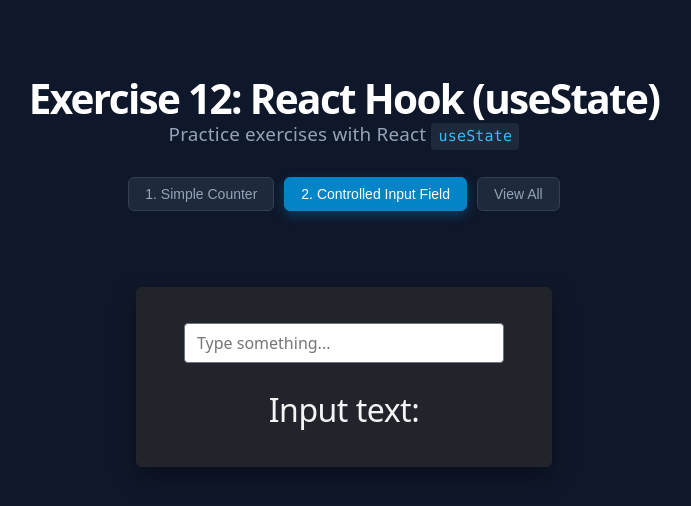
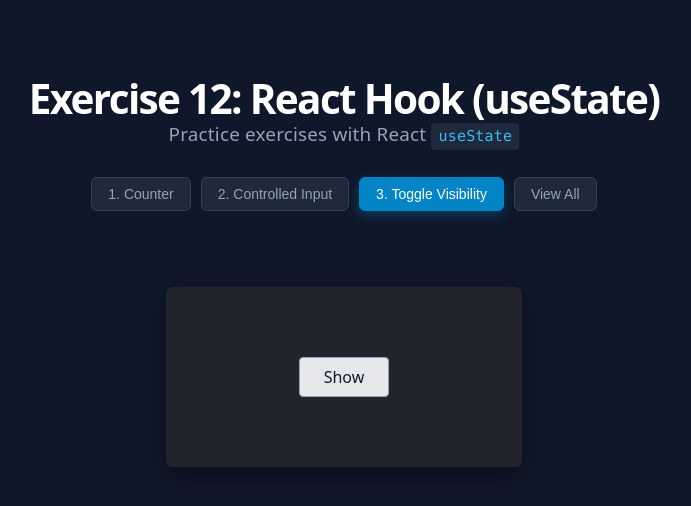
Before and after one commit to tranvinh2k005-sys/TranVinh-DE190135, a React (Vite) app in the folder SL7/usestate-exercises/: page / in a window 1280 px wide. Shown: the top 506 px of the page, without its empty margins (296-987 px from the left). Built offline with nearby package versions, Linux system fonts and the light colour scheme.

Commit message:
feat(toggle): add exercise 3 visibility toggle

```diff
--- a/SL7/usestate-exercises/src/App.jsx
+++ b/SL7/usestate-exercises/src/App.jsx
@@ -1,10 +1,11 @@
 import { useState } from 'react';
-import Counter from './components/Counter';
-import ControlledInput from './components/ControlledInput';
+import Counter from './components/1_Counter';
+import ControlledInput from './components/2_ControlledInput';
+import ToggleVisibility from './components/3_ToggleVisibility';
 import './App.css';
 
 function App() {
-  const [activeTab, setActiveTab] = useState('exercise2');
+  const [activeTab, setActiveTab] = useState('exercise3');
 
   return (
     <div className="app-container">
@@ -20,14 +21,21 @@ function App() {
             className={`tab-btn ${activeTab === 'exercise1' ? 'active' : ''}`}
             onClick={() => setActiveTab('exercise1')}
           >
-            1. Simple Counter
+            1. Counter
           </button>
           <button
             type="button"
             className={`tab-btn ${activeTab === 'exercise2' ? 'active' : ''}`}
             onClick={() => setActiveTab('exercise2')}
           >
-            2. Controlled Input Field
+            2. Controlled Input
+          </button>
+          <button
+            type="button"
+            className={`tab-btn ${activeTab === 'exercise3' ? 'active' : ''}`}
+            onClick={() => setActiveTab('exercise3')}
+          >
+            3. Toggle Visibility
           </button>
           <button
             type="button"
@@ -42,15 +50,22 @@ function App() {
       <main className="app-main">
         {(activeTab === 'exercise1' || activeTab === 'all') && (
           <section className="exercise-section">
-            {activeTab === 'all' && <h3 className="section-title">Exercise 1: Simple Counter</h3>}
+            {activeTab === 'all' && <h3 className="section-title">1. Counter</h3>}
             <Counter />
           </section>
         )}
 
         {(activeTab === 'exercise2' || activeTab === 'all') && (
           <section className="exercise-section">
-            {activeTab === 'all' && <h3 className="section-title">Exercise 2: Controlled Input Field</h3>}
+            {activeTab === 'all' && <h3 className="section-title">2. Controlled Input</h3>}
             <ControlledInput />
+          </section>
+        )}
+
+        {(activeTab === 'exercise3' || activeTab === 'all') && (
+          <section className="exercise-section">
+            {activeTab === 'all' && <h3 className="section-title">3. Toggle Visibility</h3>}
+            <ToggleVisibility />
           </section>
         )}
       </main>
--- a/SL7/usestate-exercises/src/components/Counter.jsx
+++ b/SL7/usestate-exercises/src/components/1_Counter.jsx
@@ -1,5 +1,5 @@
 import { useState } from 'react';
-import './Counter.css';
+import './1_Counter.css';
 
 function Counter() {
   const [count, setCount] = useState(0);
--- a/SL7/usestate-exercises/src/components/ControlledInput.jsx
+++ b/SL7/usestate-exercises/src/components/2_ControlledInput.jsx
@@ -1,5 +1,5 @@
 import { useState } from 'react';
-import './ControlledInput.css';
+import './2_ControlledInput.css';
 
 function ControlledInput() {
   const [text, setText] = useState('');
--- /dev/null
+++ b/SL7/usestate-exercises/src/components/3_ToggleVisibility.css
@@ -0,0 +1,76 @@
+.toggle-wrapper {
+  display: flex;
+  justify-content: center;
+  align-items: center;
+  padding: 40px 20px;
+}
+
+.toggle-card {
+  background-color: #21252b;
+  border-radius: 6px;
+  box-shadow: 0 10px 25px rgba(0, 0, 0, 0.35);
+  padding: 30px 48px;
+  display: flex;
+  flex-direction: column;
+  align-items: center;
+  justify-content: center;
+  gap: 24px;
+  min-width: 260px;
+  min-height: 120px;
+  transition: all 0.25s ease-in-out;
+}
+
+.toggle-card.has-content {
+  padding: 36px 48px;
+  min-height: 160px;
+}
+
+.toggle-card:hover {
+  box-shadow: 0 14px 30px rgba(0, 0, 0, 0.45);
+}
+
+.toggle-btn {
+  font-family: inherit;
+  font-size: 16px;
+  font-weight: 500;
+  padding: 8px 24px;
+  border-radius: 4px;
+  border: 1px solid #94a3b8;
+  background-color: #e5e7eb;
+  color: #111827;
+  cursor: pointer;
+  outline: none;
+  transition: all 0.15s ease-in-out;
+}
+
+.toggle-btn:hover {
+  background-color: #ffffff;
+  border-color: #64748b;
+  transform: translateY(-1px);
+}
+
+.toggle-btn:active {
+  transform: translateY(1px);
+  background-color: #d1d5db;
+}
+
+.toggle-display {
+  font-family: system-ui, -apple-system, BlinkMacSystemFont, 'Segoe UI', Roboto, sans-serif;
+  font-size: 34px;
+  font-weight: 500;
+  color: #f3f4f6;
+  margin: 0;
+  letter-spacing: -0.5px;
+  animation: fadeIn 0.2s ease-in-out;
+}
+
+@keyframes fadeIn {
+  from {
+    opacity: 0;
+    transform: translateY(-6px);
+  }
+  to {
+    opacity: 1;
+    transform: translateY(0);
+  }
+}
--- /dev/null
+++ b/SL7/usestate-exercises/src/components/3_ToggleVisibility.jsx
@@ -0,0 +1,32 @@
+import { useState } from 'react';
+import './3_ToggleVisibility.css';
+
+function ToggleVisibility() {
+  const [isVisible, setIsVisible] = useState(false);
+
+  const handleToggle = () => {
+    setIsVisible((prev) => !prev);
+  };
+
+  return (
+    <div className="toggle-wrapper">
+      <div className={`toggle-card ${isVisible ? 'has-content' : ''}`}>
+        <button
+          type="button"
+          className="toggle-btn"
+          onClick={handleToggle}
+        >
+          {isVisible ? 'Hide' : 'Show'}
+        </button>
+
+        {isVisible && (
+          <h2 className="toggle-display">
+            Toggle me!
+          </h2>
+        )}
+      </div>
+    </div>
+  );
+}
+
+export default ToggleVisibility;
```
Also changed, not shown: SL7/usestate-exercises/src/components/1_Counter.css (renamed from SL7/usestate-exercises/src/components/Counter.css), SL7/usestate-exercises/src/components/2_ControlledInput.css (renamed from SL7/usestate-exercises/src/components/ControlledInput.css).
